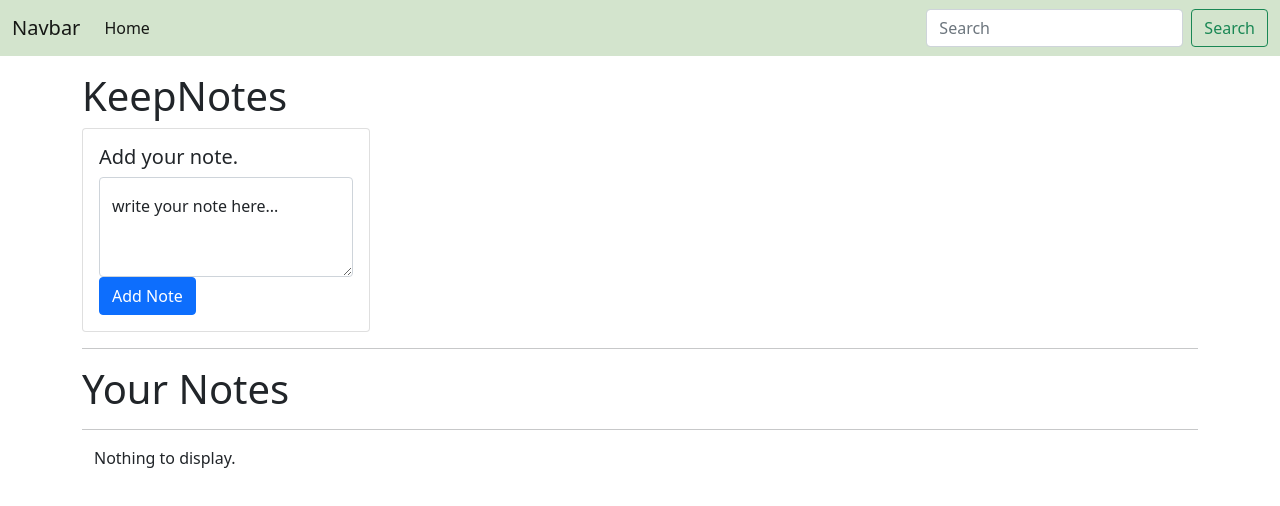
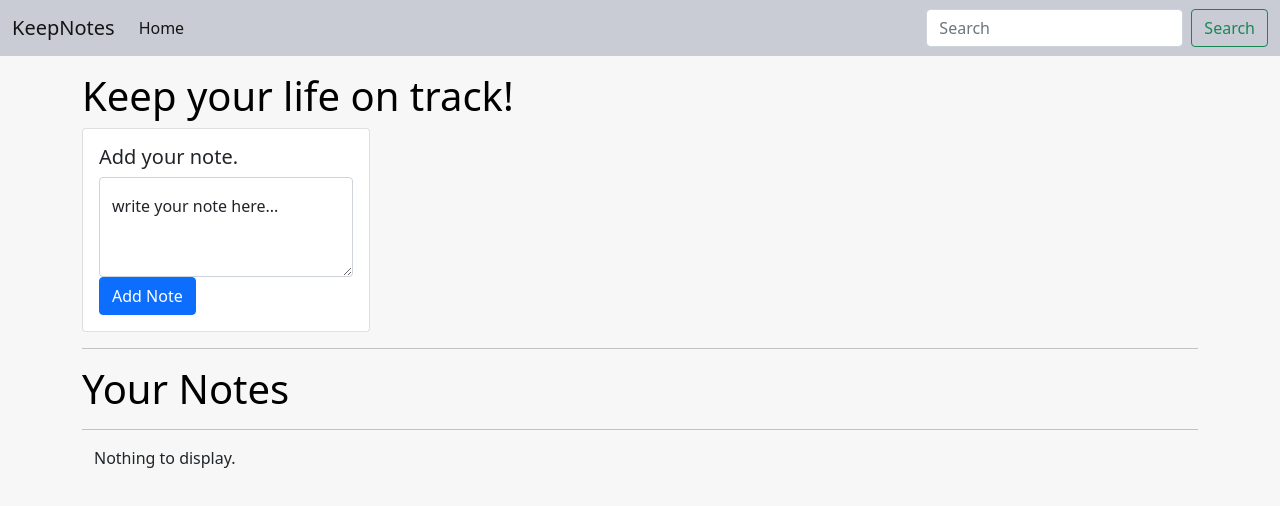
Before and after one commit to shekush/KeepNotes, a plain HTML site: page index.html in a window 1280 px wide. Drawn offline with nearby package versions, Linux system fonts and the light colour scheme.

Commit message:
Added CSS file and made some changes

```diff
--- /dev/null
+++ b/CSS/styles.css
@@ -0,0 +1,6 @@
+body {
+    background-color: #F7F7F7;
+  }
+  h1{
+    color:black;
+  }
--- a/index.html
+++ b/index.html
@@ -8,15 +8,16 @@
   <title>Keep Notes</title>
   <link href="https://cdn.jsdelivr.net/npm/bootstrap@5.1.3/dist/css/bootstrap.min.css" rel="stylesheet"
     integrity="sha384-1BmE4kWBq78iYhFldvKuhfTAU6auU8tT94WrHftjDbrCEXSU1oBoqyl2QvZ6jIW3" crossorigin="anonymous">
+    <link rel="stylesheet" href="CSS/styles.css">
 </head>
 
 <body>
 
 
   <!-- NAVIGATION BAR-->
-  <nav class="navbar navbar-expand-lg navbar-light" style="background-color: #D3E4CD;">
+  <nav class="navbar navbar-expand-lg navbar-light" style="background-color: #C9CCD5;">
     <div class="container-fluid">
-      <a class="navbar-brand" href="#">Navbar</a>
+      <a class="navbar-brand" href="#">KeepNotes</a>
       <button class="navbar-toggler" type="button" data-bs-toggle="collapse" data-bs-target="#navbarSupportedContent"
         aria-controls="navbarSupportedContent" aria-expanded="false" aria-label="Toggle navigation">
         <span class="navbar-toggler-icon"></span>
@@ -37,7 +38,7 @@
 
   <!--BODY-->
   <div class="container my-3">
-    <h1>KeepNotes</h1>
+    <h1>Keep your life on track!</h1>
     <div class="card" style="width: 18rem;">
       <div class="card-body">
         <h5 class="card-title">Add your note.</h5>
```
